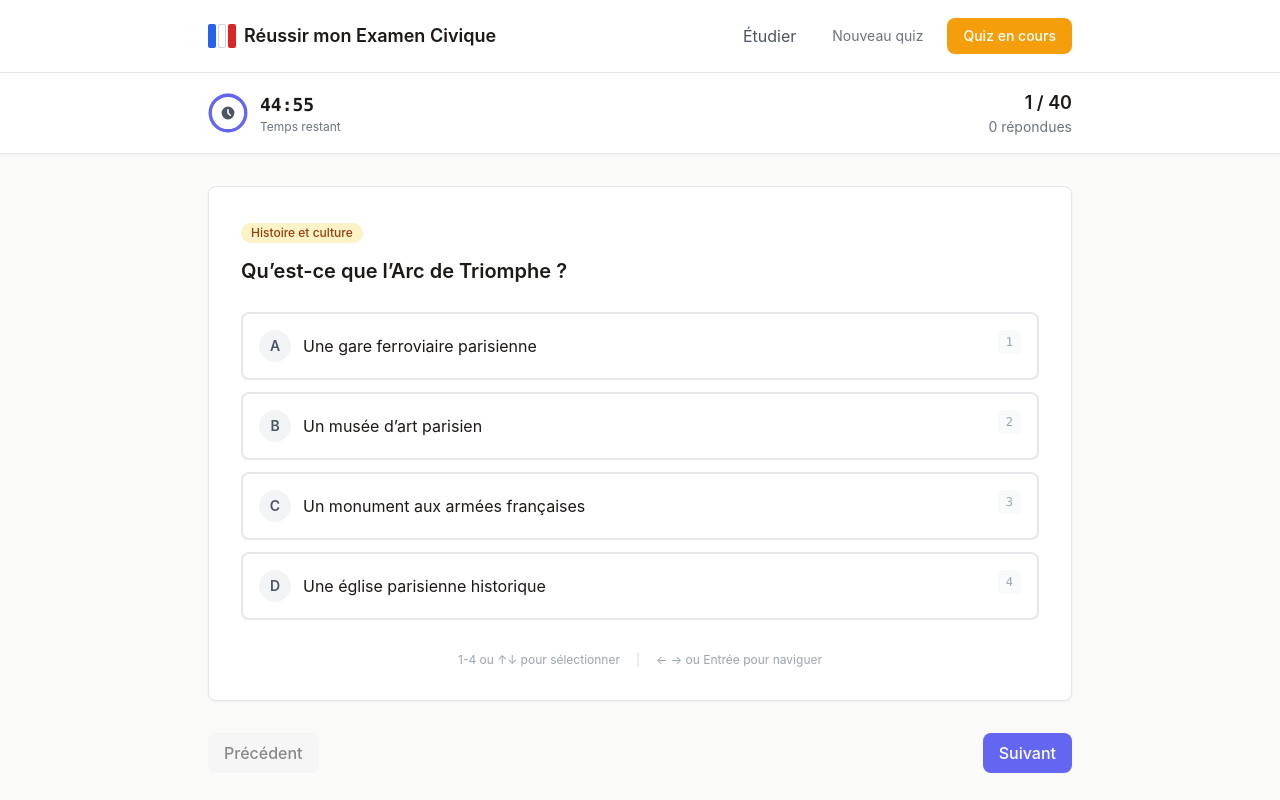
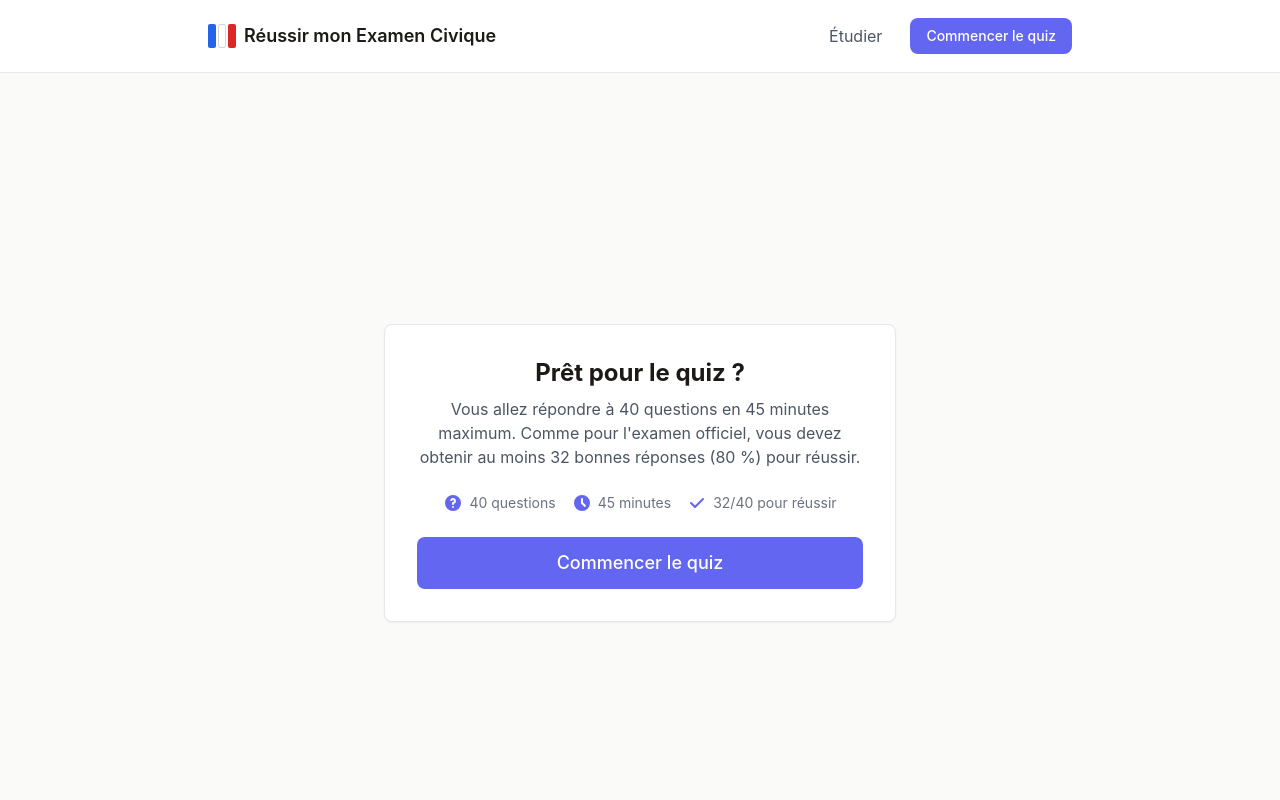
Before and after one commit to rlustin/reussirmonexamencivique.fr, a Nuxt app: page /quiz in a window 1280 px wide. Shown: the top 800 px of the page. Built offline with nearby package versions, Linux system fonts and the light colour scheme.

Commit message:
Add quiz start screen and remove BaseButton component

```diff
--- a/app/components/ui/BaseButton.vue
+++ /dev/null
@@ -1,36 +0,0 @@
-<script setup lang="ts">
-interface Props {
-  variant?: 'primary' | 'secondary' | 'success' | 'error'
-  size?: 'sm' | 'md' | 'lg'
-  disabled?: boolean
-}
-
-const { variant, size, disabled } = withDefaults(defineProps<Props>(), {
-  variant: 'primary',
-  size: 'md',
-  disabled: false,
-})
-
-const variantClasses = {
-  primary: 'bg-primary text-white hover:bg-primary-700 focus:ring-primary',
-  secondary: 'bg-gray-100 text-foreground hover:bg-gray-200 focus:ring-gray-500',
-  success: 'bg-success text-white hover:bg-success-700 focus:ring-success',
-  error: 'bg-error text-white hover:bg-error-700 focus:ring-error',
-}
-
-const sizeClasses = {
-  sm: 'px-3 py-1.5 text-sm',
-  md: 'px-4 py-2',
-  lg: 'px-6 py-3 text-lg',
-}
-</script>
-
-<template>
-  <button
-    :disabled="disabled"
-    class="inline-flex items-center justify-center rounded-lg font-medium transition-colors focus:outline-none focus:ring-2 focus:ring-offset-2 cursor-pointer disabled:opacity-50 disabled:cursor-not-allowed"
-    :class="[variantClasses[variant!], sizeClasses[size!]]"
-  >
-    <slot />
-  </button>
-</template>
--- a/app/pages/quiz.vue
+++ b/app/pages/quiz.vue
@@ -28,6 +28,7 @@ const {
 
 const showConfirmModal = ref(false)
 const showTimeoutModal = ref(false)
+const quizStarted = ref(false)
 
 const timer = useTimer({
   duration: EXAM_CONFIG.durationSeconds,
@@ -35,7 +36,7 @@ const timer = useTimer({
   onTimeout: handleTimeout,
 })
 
-// Keyboard navigation - disabled when modals are open
+// Keyboard navigation - disabled when modals are open or quiz not started
 const modalOpen = computed(() => showConfirmModal.value || showTimeoutModal.value)
 
 useKeyboardNav({
@@ -49,41 +50,46 @@ useKeyboardNav({
   },
   onPrevious: previousQuestion,
   currentAnswer,
-  enabled: computed(() => !modalOpen.value && !!quizState.value && !quizState.value.isFinished),
+  enabled: computed(() => quizStarted.value && !modalOpen.value && !!quizState.value && !quizState.value.isFinished),
 })
 
 // Watch for ?new=1 parameter to start a new quiz (works even when already on /quiz)
 watch(() => route.query.new, (newValue) => {
   if (newValue) {
-    startQuiz()
-    timer.reset()
-    timer.start()
+    handleStartQuiz()
     router.replace('/quiz')
   }
 })
 
-onMounted(() => {
-  const shouldStartNew = !quizState.value || quizState.value.isFinished || route.query.new
-  if (shouldStartNew) {
+function handleStartQuiz() {
   startQuiz()
   timer.reset()
-    // Clean up URL if ?new=1 was used
-    if (route.query.new) {
-      router.replace('/quiz')
+  timer.start()
+  quizStarted.value = true
 }
-  } else {
+
+onMounted(() => {
+  // Check if there's an existing quiz in progress
+  if (quizState.value && !quizState.value.isFinished && !route.query.new) {
     // Resuming an existing quiz - restore timer based on elapsed time
-    const elapsedSeconds = Math.floor((Date.now() - quizState.value!.startTime) / 1000)
+    const elapsedSeconds = Math.floor((Date.now() - quizState.value.startTime) / 1000)
     const remaining = EXAM_CONFIG.durationSeconds - elapsedSeconds
     if (remaining <= 0) {
       // Time already expired while away
       timer.setRemainingTime(0)
+      quizStarted.value = true
       handleTimeout()
       return
     }
     timer.setRemainingTime(remaining)
+    timer.start()
+    quizStarted.value = true
+  } else if (route.query.new) {
+    // ?new=1 parameter - start immediately
+    handleStartQuiz()
+    router.replace('/quiz')
   }
-  timer.start()
+  // Otherwise show the start screen
 })
 
 function handleTimeout() {
@@ -126,6 +132,52 @@ const unansweredCount = computed(() => {
 
 <template>
   <div class="min-h-screen bg-background">
+    <!-- Start screen - shown before quiz begins -->
+    <div v-if="!quizStarted" class="min-h-screen flex items-center justify-center px-4">
+      <BaseCard padding="lg" class="max-w-lg w-full text-center">
+        <div class="space-y-6">
+          <div class="space-y-2">
+            <h1 class="text-2xl font-bold text-foreground">
+              {{ $t('quiz.start.title') }}
+            </h1>
+            <p class="text-gray-600">
+              {{ $t('quiz.start.description') }}
+            </p>
+          </div>
+
+          <div class="flex justify-center gap-4 text-sm text-gray-500">
+            <div class="flex items-center gap-1.5">
+              <svg xmlns="http://www.w3.org/2000/svg" class="w-5 h-5 text-primary" viewBox="0 0 20 20" fill="currentColor" aria-hidden="true">
+                <path fill-rule="evenodd" d="M18 10a8 8 0 11-16 0 8 8 0 0116 0zm-8-3a1 1 0 00-.867.5 1 1 0 11-1.731-1A3 3 0 0113 8a3.001 3.001 0 01-2 2.83V11a1 1 0 11-2 0v-1a1 1 0 011-1 1 1 0 100-2zm0 8a1 1 0 100-2 1 1 0 000 2z" clip-rule="evenodd" />
+              </svg>
+              <span>{{ $t('quiz.start.info.questions') }}</span>
+            </div>
+            <div class="flex items-center gap-1.5">
+              <svg xmlns="http://www.w3.org/2000/svg" class="w-5 h-5 text-primary" viewBox="0 0 20 20" fill="currentColor" aria-hidden="true">
+                <path fill-rule="evenodd" d="M10 18a8 8 0 100-16 8 8 0 000 16zm1-12a1 1 0 10-2 0v4a1 1 0 00.293.707l2.828 2.829a1 1 0 101.415-1.415L11 9.586V6z" clip-rule="evenodd" />
+              </svg>
+              <span>{{ $t('quiz.start.info.time') }}</span>
+            </div>
+            <div class="flex items-center gap-1.5">
+              <svg xmlns="http://www.w3.org/2000/svg" class="w-5 h-5 text-primary" viewBox="0 0 20 20" fill="currentColor" aria-hidden="true">
+                <path fill-rule="evenodd" d="M16.707 5.293a1 1 0 010 1.414l-8 8a1 1 0 01-1.414 0l-4-4a1 1 0 011.414-1.414L8 12.586l7.293-7.293a1 1 0 011.414 0z" clip-rule="evenodd" />
+              </svg>
+              <span>{{ $t('quiz.start.info.passing') }}</span>
+            </div>
+          </div>
+
+          <button
+            class="btn-primary text-lg px-8 py-3 w-full"
+            @click="handleStartQuiz"
+          >
+            {{ $t('quiz.start.button') }}
+          </button>
+        </div>
+      </BaseCard>
+    </div>
+
+    <!-- Quiz content - shown after quiz starts -->
+    <template v-else>
       <!-- Header with timer and progress -->
       <div class="sticky top-0 z-10 bg-white border-b border-gray-200 shadow-sm">
         <div class="max-w-4xl mx-auto px-4 py-4">
@@ -187,6 +239,7 @@ const unansweredCount = computed(() => {
           <LoadingSpinner size="lg" :label="$t('quiz.loading')" />
         </div>
       </div>
+    </template>
 
     <!-- Confirm submit modal -->
     <Teleport to="body">
@@ -206,20 +259,18 @@ const unansweredCount = computed(() => {
             {{ $t('quiz.confirmModal.message', { count: unansweredCount }) }}
           </p>
           <div class="flex gap-3 pt-2">
-            <BaseButton
-              variant="secondary"
-              class="flex-1"
+            <button
+              class="btn btn-secondary flex-1"
               @click="cancelSubmit"
             >
               {{ $t('quiz.confirmModal.continue') }}
-            </BaseButton>
-            <BaseButton
-              variant="primary"
-              class="flex-1"
+            </button>
+            <button
+              class="btn btn-primary flex-1"
               @click="confirmSubmit"
             >
               {{ $t('quiz.confirmModal.finish') }}
-            </BaseButton>
+            </button>
           </div>
         </div>
       </div>
@@ -255,13 +306,12 @@ const unansweredCount = computed(() => {
           <p id="timeout-modal-description" class="text-gray-600">
             {{ $t('quiz.timeoutModal.message') }}
           </p>
-          <BaseButton
-            variant="primary"
-            class="w-full"
+          <button
+            class="btn btn-primary w-full"
             @click="handleTimeoutConfirm"
           >
             {{ $t('quiz.timeoutModal.viewResults') }}
-          </BaseButton>
+          </button>
         </div>
       </div>
     </Teleport>
--- a/app/pages/results.vue
+++ b/app/pages/results.vue
@@ -43,9 +43,8 @@ function goHome() {
 
         <!-- Action buttons -->
         <div class="flex flex-col sm:flex-row gap-4 justify-center">
-          <BaseButton
-            variant="primary"
-            size="lg"
+          <button
+            class="btn btn-primary px-6 py-3 text-lg"
             @click="tryAgain"
           >
             <svg
@@ -61,10 +60,9 @@ function goHome() {
               />
             </svg>
             {{ $t('results.actions.retry') }}
-          </BaseButton>
-          <BaseButton
-            variant="secondary"
-            size="lg"
+          </button>
+          <button
+            class="btn btn-secondary px-6 py-3 text-lg"
             @click="goHome"
           >
             <svg
@@ -78,7 +76,7 @@ function goHome() {
               />
             </svg>
             {{ $t('results.actions.home') }}
-          </BaseButton>
+          </button>
         </div>
 
         <!-- Category breakdown -->
@@ -98,10 +96,8 @@ function goHome() {
           <p class="text-gray-500 mb-6">
             {{ $t('results.empty.message') }}
           </p>
-          <NuxtLink to="/">
-            <BaseButton variant="primary">
-              {{ $t('results.empty.home') }}
-            </BaseButton>
+          <NuxtLink to="/" class="btn btn-primary">
+            {{ $t('results.empty.home') }}
           </NuxtLink>
         </BaseCard>
       </div>
--- a/locales/fr.json
+++ b/locales/fr.json
@@ -87,6 +87,16 @@
     "meta": {
       "title": "Quiz - Réussir mon Examen Civique",
       "description": "Testez vos connaissances avec un quiz de 40 questions en 45 minutes, comme à l'examen officiel."
+    },
+    "start": {
+      "title": "Prêt pour le quiz ?",
+      "description": "Vous allez répondre à 40 questions en 45 minutes maximum. Comme pour l'examen officiel, vous devez obtenir au moins 32 bonnes réponses (80 %) pour réussir.",
+      "button": "Commencer le quiz",
+      "info": {
+        "questions": "40 questions",
+        "time": "45 minutes",
+        "passing": "32/40 pour réussir"
+      }
     },
     "keyboard": {
       "selectHint": "1-4 ou ↑↓ pour sélectionner",
```
Lines whose indentation alone changed are shown as unchanged.
